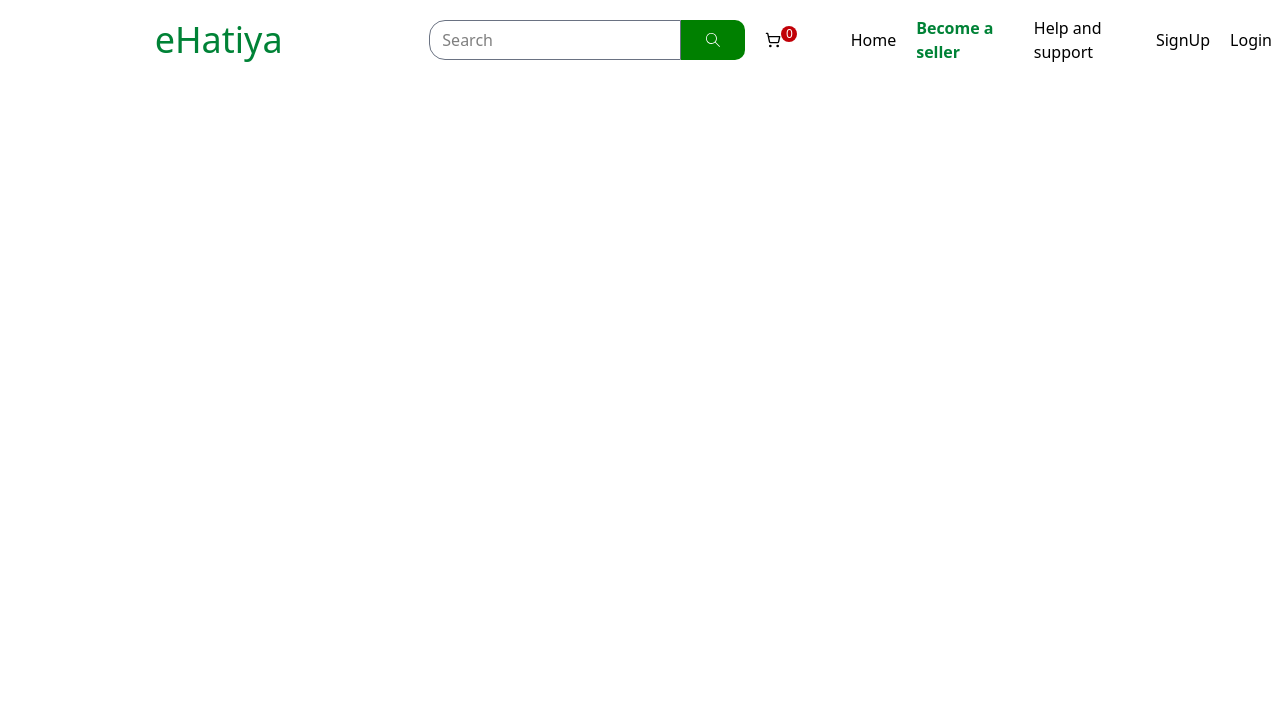
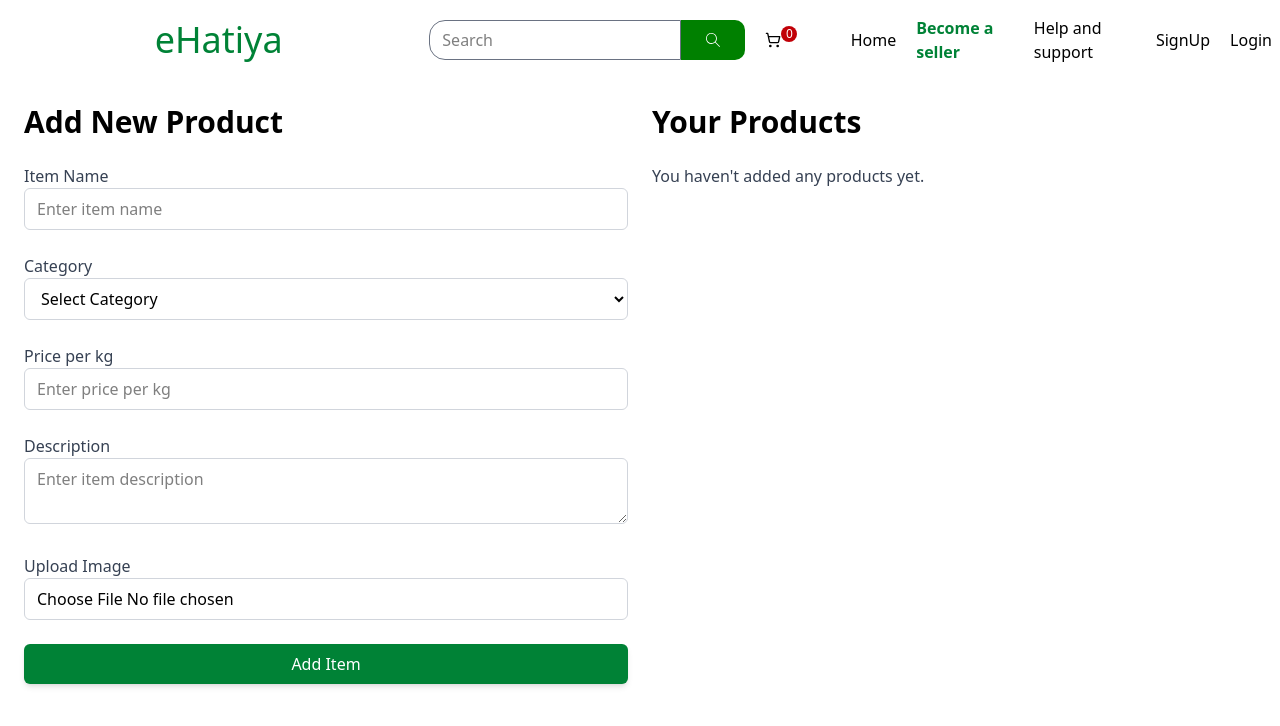
Before and after one commit to yodinDawadi/eHatiya, a React (Vite) app in the folder client/: page /seller-dashboard in a window 1280 px wide. Shown: the top 726 px of the page. Built offline with nearby package versions, Linux system fonts and the light colour scheme.

Commit message:
Added a dashboard for seller. Backend Not done yet

```diff
--- a/client/src/App.jsx
+++ b/client/src/App.jsx
@@ -5,6 +5,7 @@ import { BrowserRouter, Routes, Route } from "react-router";
 import Navbar from "./components/Navbar.jsx";
 import ProductDetail from "./screens/ProductDetail.jsx";
 import Cart from "./screens/Cart.jsx";
+import SellerDashboard from "./screens/SellerDashboard.jsx";
 
 function App() {
   return (
@@ -15,6 +16,8 @@ function App() {
           <Route path="/" element={<Products />} />
           <Route path="/details" element={<ProductDetail />} />
           <Route path="/cart" element={<Cart/>}/>
+          <Route path="/seller-dashboard" element={<SellerDashboard/>}/>
+
         </Routes>
       </BrowserRouter>
     </>
--- a/client/src/components/Navbar.jsx
+++ b/client/src/components/Navbar.jsx
@@ -19,7 +19,7 @@ const Navbar = () => {
 
       <div className="w-1/3 flex items-center justify-between gap-5" id="links">
         <NavLink to={"/"}>Home</NavLink>
-        <NavLink className={'text-green-700 font-bold'} to={"/"}>Become a seller</NavLink>
+        <NavLink className={'text-green-700 font-bold'} to={"/seller-dashboard"}>Become a seller</NavLink>
         <NavLink to={"/"}>Help and support</NavLink>
         <NavLink to={"/"}>SignUp</NavLink>
         <NavLink to={"/"}>Login</NavLink>
--- a/client/src/main.jsx
+++ b/client/src/main.jsx
@@ -9,6 +9,7 @@ createRoot(document.getElementById("root")).render(
   <CartProvider>
     <StrictMode>
       <App />
+
     </StrictMode>
     </CartProvider>
 );
--- /dev/null
+++ b/client/src/screens/SellerDashboard.jsx
@@ -0,0 +1,158 @@
+import React, { useState } from 'react';
+
+const SellerDashboard = () => {
+  // State to store item details
+  const [itemName, setItemName] = useState('');
+  const [category, setCategory] = useState('');
+  const [price, setPrice] = useState('');
+  const [description, setDescription] = useState('');
+  const [image, setImage] = useState(null);
+  const [preview, setPreview] = useState(null);
+
+  // State to store added products
+  const [products, setProducts] = useState([]);
+
+  // Handle form submission
+  const handleSubmit = (e) => {
+    e.preventDefault();
+    if (itemName && category && price && description && image) {
+      const newProduct = { itemName, category, price, description, image };
+      setProducts([...products, newProduct]);
+
+      // Reset form fields
+      setItemName('');
+      setCategory('');
+      setPrice('');
+      setDescription('');
+      setImage(null);
+      setPreview(null);
+    } else {
+      alert('Please fill in all fields');
+    }
+  };
+
+  // Handle image preview
+  const handleImageChange = (e) => {
+    const file = e.target.files[0];
+    if (file) {
+      setImage(file);
+      const reader = new FileReader();
+      reader.onloadend = () => {
+        setPreview(reader.result);
+      };
+      reader.readAsDataURL(file);
+    }
+  };
+
+  return (
+    <div className="container mx-auto p-6 flex space-x-6">
+      {/* Left side: Form to input item details */}
+      <div className="w-1/2 space-y-6">
+        <h1 className="text-3xl font-bold mb-6">Add New Product</h1>
+
+        <form onSubmit={handleSubmit} className="space-y-6">
+          <div>
+            <label className="block font-medium text-gray-700">Item Name</label>
+            <input
+              type="text"
+              placeholder="Enter item name"
+              value={itemName}
+              onChange={(e) => setItemName(e.target.value)}
+              className="w-full border border-gray-300 rounded-md py-2 px-3 focus:outline-none focus:ring focus:ring-green-300"
+            />
+          </div>
+
+          <div>
+            <label className="block font-medium text-gray-700">Category</label>
+            <select
+              value={category}
+              onChange={(e) => setCategory(e.target.value)}
+              className="w-full border border-gray-300 rounded-md py-2 px-3 focus:outline-none focus:ring focus:ring-green-300"
+            >
+              <option value="">Select Category</option>
+              <option value="Fruits">Fruits</option>
+              <option value="Vegetables">Vegetables</option>
+              <option value="Grains">Grains</option>
+              <option value="Dairy">Dairy</option>
+              <option value="Others">Others</option>
+            </select>
+          </div>
+
+          <div>
+            <label className="block font-medium text-gray-700">Price per kg</label>
+            <input
+              type="number"
+              placeholder="Enter price per kg"
+              value={price}
+              onChange={(e) => setPrice(e.target.value)}
+              className="w-full border border-gray-300 rounded-md py-2 px-3 focus:outline-none focus:ring focus:ring-green-300"
+            />
+          </div>
+
+          <div>
+            <label className="block font-medium text-gray-700">Description</label>
+            <textarea
+              placeholder="Enter item description"
+              value={description}
+              onChange={(e) => setDescription(e.target.value)}
+              className="w-full border border-gray-300 rounded-md py-2 px-3 focus:outline-none focus:ring focus:ring-green-300"
+            />
+          </div>
+
+          <div>
+            <label className="block font-medium text-gray-700">Upload Image</label>
+            <input
+              type="file"
+              accept="image/*"
+              onChange={handleImageChange}
+              className="w-full border border-gray-300 rounded-md py-2 px-3 focus:outline-none"
+            />
+            {/* Image preview */}
+            {preview && (
+              <div className="mt-4">
+                <img src={preview} alt="Preview" className="w-full h-auto rounded-md" />
+              </div>
+            )}
+          </div>
+
+          <button
+            type="submit"
+            className="w-full bg-green-700 text-white py-2 rounded-md hover:bg-green-800 shadow-md hover:shadow-lg"
+          >
+            Add Item
+          </button>
+        </form>
+      </div>
+
+      {/* Right side: Added products */}
+      <div className="w-1/2 space-y-6">
+        <h1 className="text-3xl font-bold mb-6">Your Products</h1>
+
+        {/* List of added products */}
+        <div className="space-y-4">
+          {products.length === 0 ? (
+            <p className="text-gray-700">You haven't added any products yet.</p>
+          ) : (
+            products.map((product, index) => (
+              <div key={index} className="border p-4 rounded-lg shadow-md space-y-4">
+                <h2 className="text-xl font-semibold">{product.itemName}</h2>
+                <p><strong>Category:</strong> {product.category}</p>
+                <p><strong>Price per kg:</strong> {product.price}</p>
+                <p><strong>Description:</strong> {product.description}</p>
+                {product.image && (
+                  <img
+                    src={product.image}
+                    alt={product.itemName}
+                    className="w-full h-auto rounded-md mt-4"
+                  />
+                )}
+              </div>
+            ))
+          )}
+        </div>
+      </div>
+    </div>
+  );
+};
+
+export default SellerDashboard;
```
Also changed, not shown: 2 other files (tests, documents, lock files or other folders).
